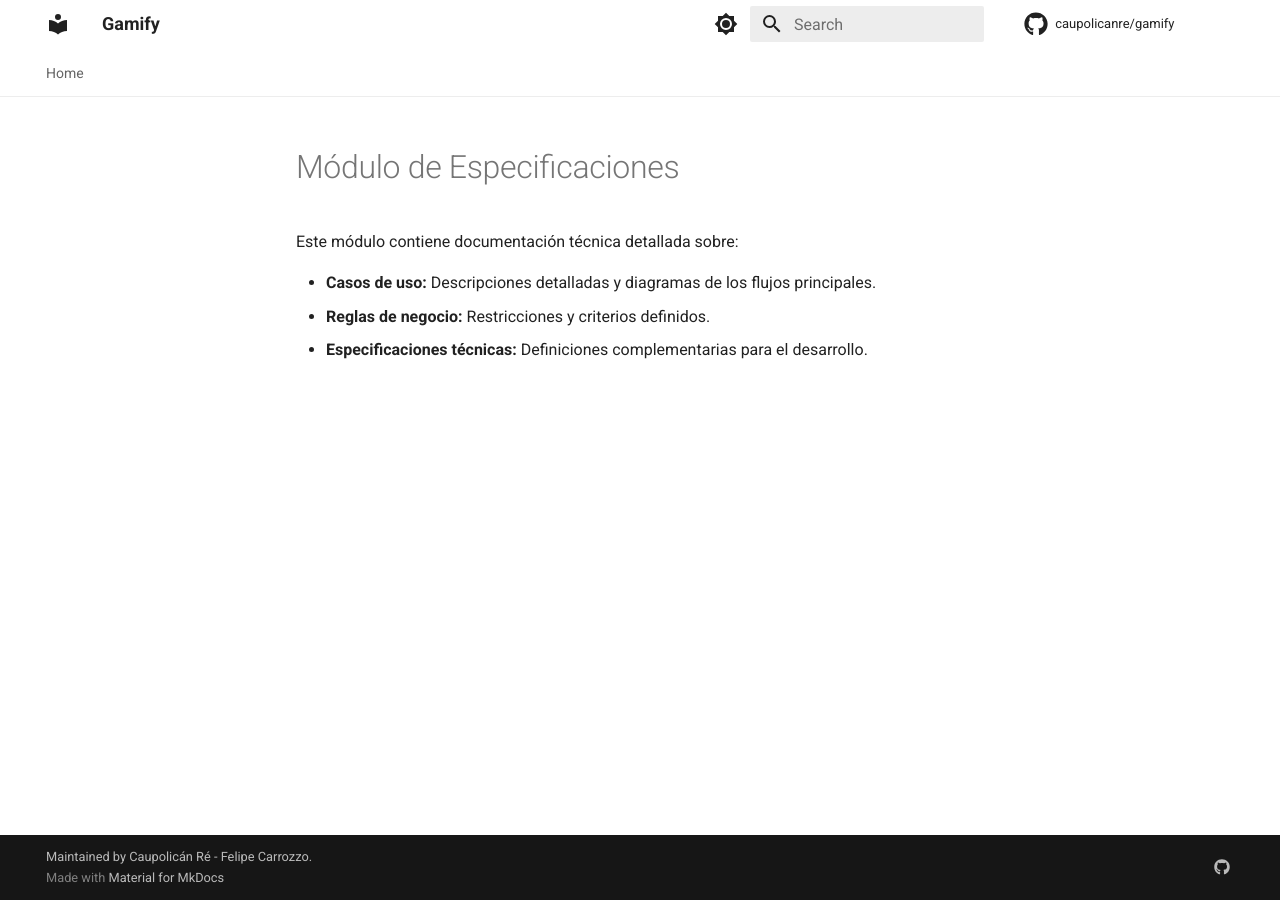
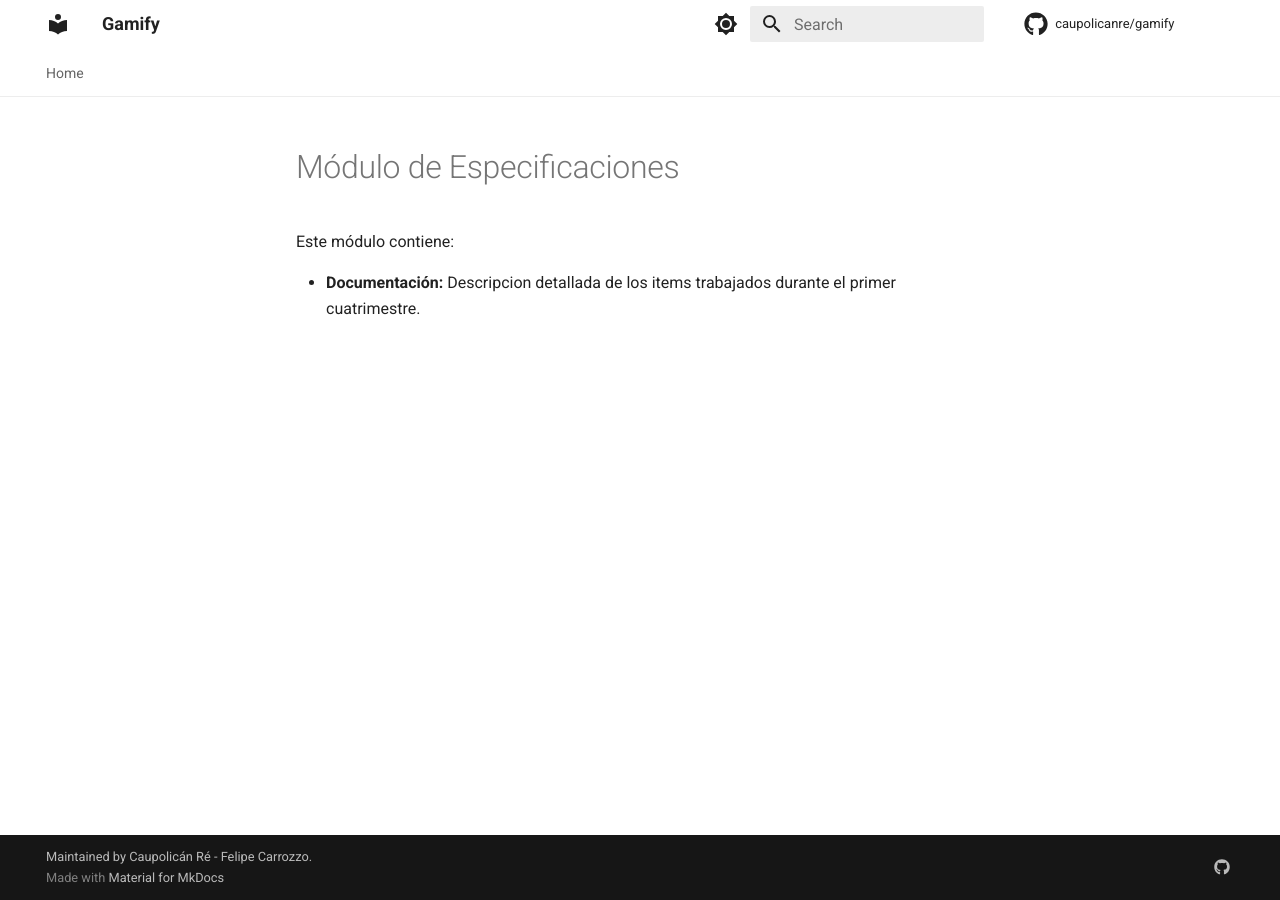
Before and after one commit to caupolicanre/software-engineering-gamify, an MkDocs documentation site: the page built from docs/specifications/README.md, in a window 1280 px wide. Built offline with MkDocs 1.6.1 and Material for MkDocs 9.7.7, drawn with Linux system fonts in a browser that asks for light colours; comment, search, counter and statistics services are not loaded.

Commit message:
docs: agrego documentación del primer cuatrimestre

```diff
--- a/docs/specifications/README.md
+++ b/docs/specifications/README.md
@@ -1,10 +1,5 @@
 # Módulo de Especificaciones
 
-Este módulo contiene documentación técnica detallada sobre:
+Este módulo contiene:
 
-- **Casos de uso:** Descripciones detalladas y diagramas de los flujos principales.
-- **Reglas de negocio:** Restricciones y criterios definidos.
-- **Especificaciones técnicas:** Definiciones complementarias para el desarrollo.
-
-<!-- ## Archivos existentes -->
-<!-- - [Casos de Uso Detallados](./Casos_Uso_Detallados.md) -->
+- **Documentación:** Descripcion detallada de los items trabajados durante el primer cuatrimestre.
```
Also changed, not shown: docs/CI_INVENTORY.md (+1 -1 lines), 1 other file.
